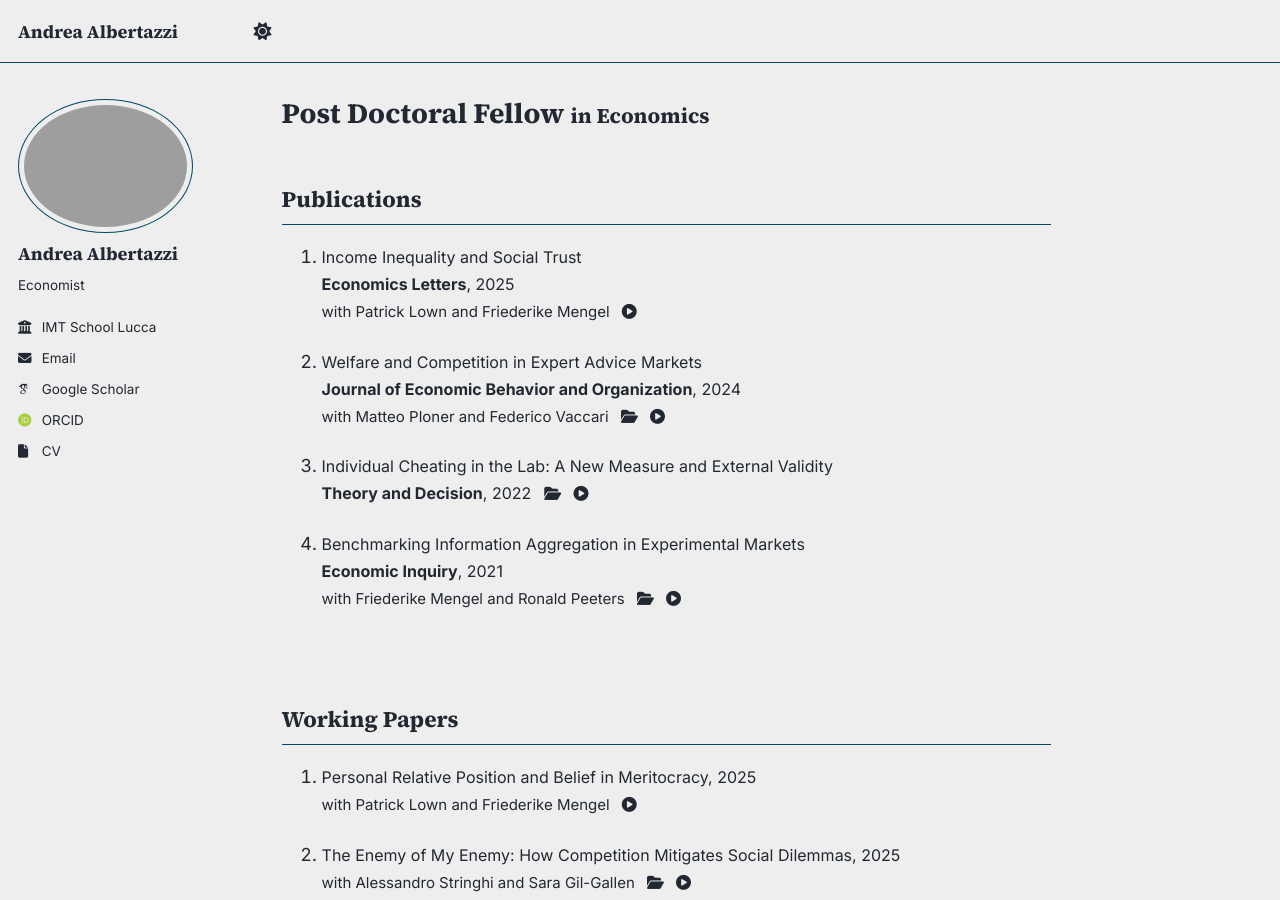
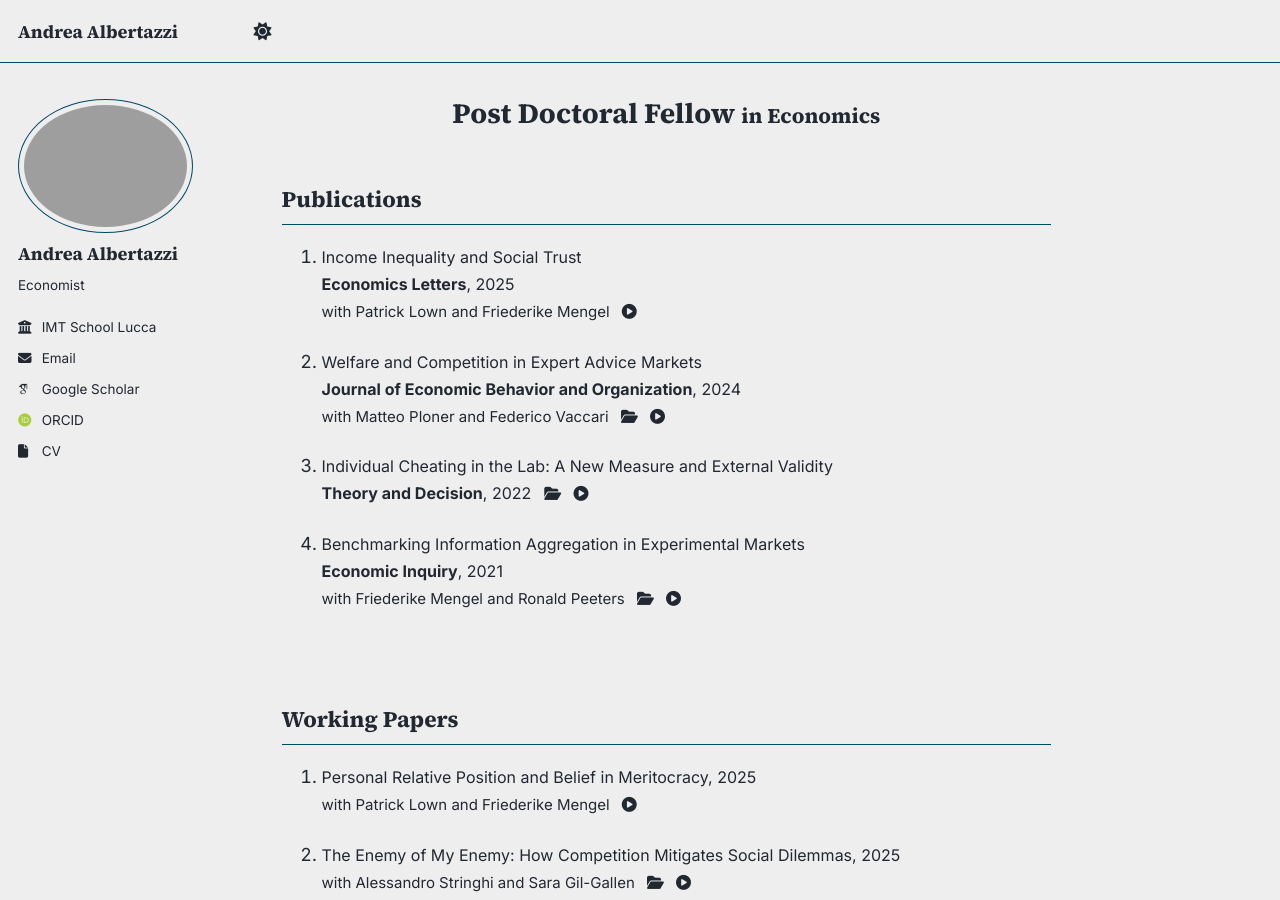
Before and after one commit to tazze87/tazze87.github.io, a Jekyll site: the page built from _pages/about.md, in a window 1280 px wide and 900 px high. Built offline with Jekyll 4.4.1, drawn with Linux system fonts in a browser that asks for light colours; some web fonts are replaced; a script that is not in the unit is left out.

Commit message:
Update about.md

```diff
--- a/_pages/about.md
+++ b/_pages/about.md
@@ -1,7 +1,7 @@
 ---
 layout: single
 permalink: /
-title: " Post Doctoral Fellow <small>in Economics</small>"
+title: '<div style="text-align:center;">Post Doctoral Fellow <small>in Economics</small></div>'
 author_profile: true
 ---
 
```
